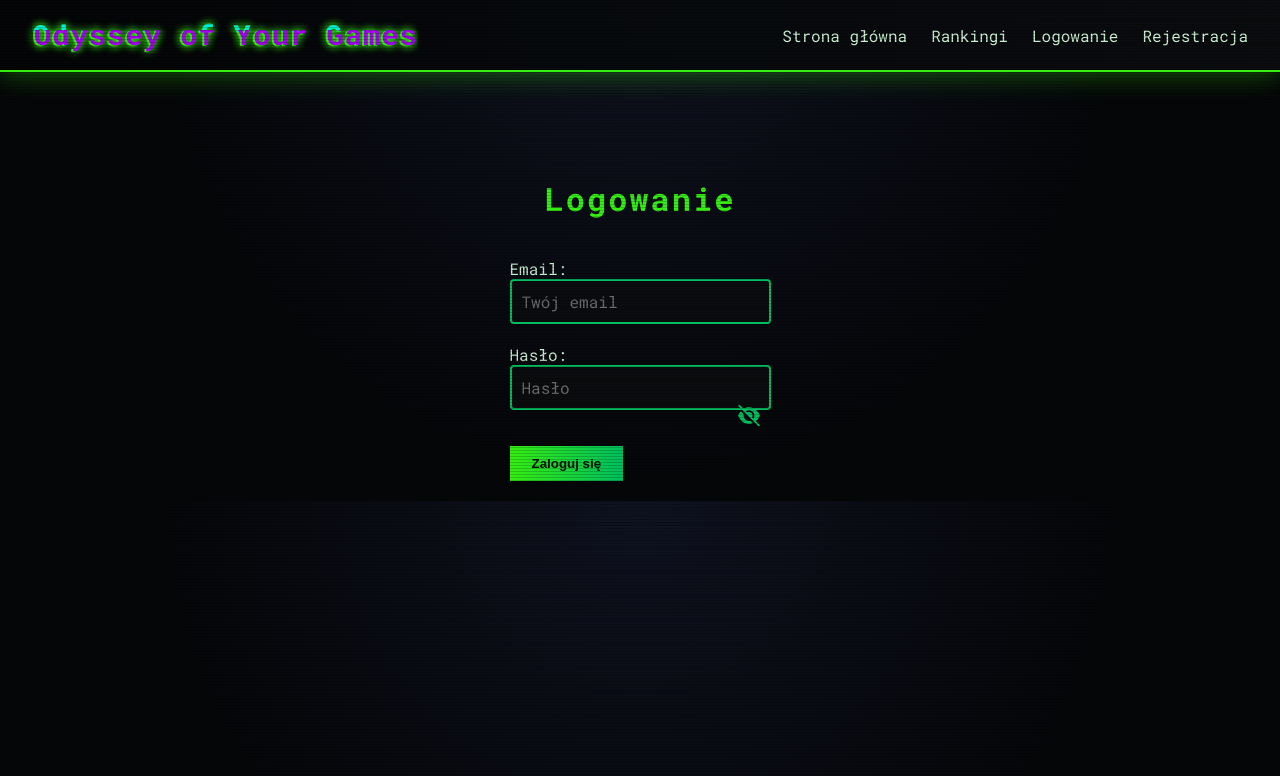
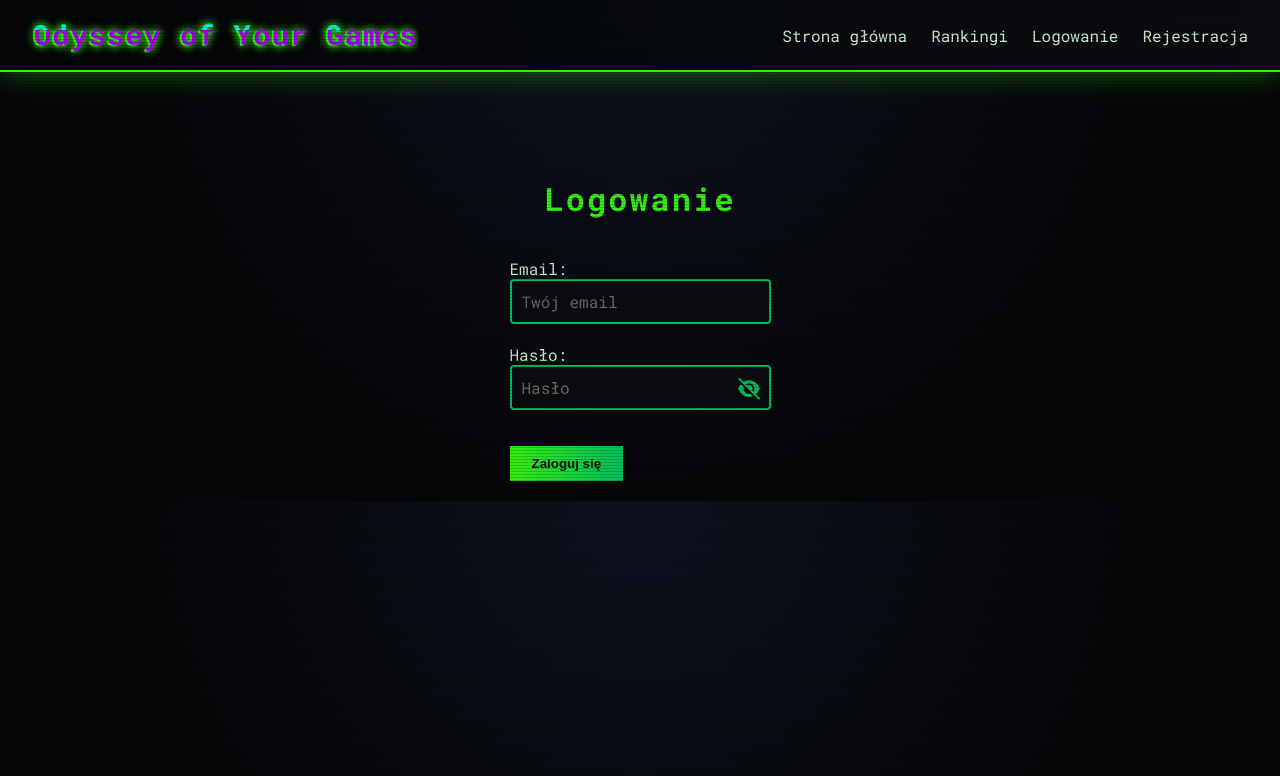
Before and after one commit to HI-CCUP/gut-games, a React (Vite) app in the folder react-app/: page /login in a window 1280 px wide. Shown: the top 776 px of the page. Built offline with nearby package versions, Linux system fonts and the light colour scheme; no server answers.

Commit message:
Fix Password eye

```diff
--- a/react-app/src/pages/Login.jsx
+++ b/react-app/src/pages/Login.jsx
@@ -2,7 +2,7 @@ import { useState } from "react";
 import { useNavigate } from "react-router-dom";
 import { useAuth } from "../context/AuthContext";
 import { login as loginRequest } from "../api/auth";
-import "../styles/Login.css";
+import "../styles/Form.css";
 import { FontAwesomeIcon } from "@fortawesome/react-fontawesome";
 import { faEye, faEyeSlash } from "@fortawesome/free-solid-svg-icons";
 
@@ -68,7 +68,7 @@ export default function Login() {
             <button
               type="button"
               onClick={handleTogglePassword}
-              className="showPassword"
+              className="showPassword_login"
             >
               <FontAwesomeIcon
                 icon={passwordType === "password" ? faEyeSlash : faEye}
--- a/react-app/src/pages/Register.jsx
+++ b/react-app/src/pages/Register.jsx
@@ -2,8 +2,7 @@ import { useState } from "react";
 import { useNavigate } from "react-router-dom";
 import { useAuth } from "../context/AuthContext";
 import { register as registerRequest } from "../api/auth";
-import "../styles/Login.css";
-import "../styles/Register.css";
+import "../styles/Form.css";
 import { FontAwesomeIcon } from "@fortawesome/react-fontawesome";
 import { faEye, faEyeSlash } from "@fortawesome/free-solid-svg-icons";
 
@@ -90,7 +89,7 @@ export default function Register() {
             <button
               type="button"
               onClick={handleTogglePassword}
-              className="showPassword"
+              className="showPassword_register"
             >
               <FontAwesomeIcon
                 icon={passwordType === "password" ? faEyeSlash : faEye}
--- a/react-app/src/styles/Login.css
+++ b/react-app/src/styles/Form.css
@@ -26,15 +26,16 @@
     font-size: 1rem;
 }
 
-.input-wrapper input:focus{
+.input-wrapper input:focus {
     outline: none;
     border-color: var(--neon-green);
 }
 
-.showPassword {
+.showPassword_login,
+.showPassword_register {
     position: absolute;
     right: 0.5em;
-    top: -50%;
+
     background: none;
     border: none;
     cursor: pointer;
@@ -43,14 +44,19 @@
     line-height: 1;
 }
 
-.showPassword:hover {
+.showPassword_login {
+    top: -5%;
+}
+
+.showPassword_register {
+    top: -5%;
+}
+
+.showPassword_login:hover,
+.showPassword_register:hover {
     box-shadow: none;
 }
 
-.input-wrapper button:hover{
-    transform: translateY(-50%);
-}
-
-.password-eye{
+.password-eye {
     color: var(--neon-green-soft);
 }
--- a/react-app/src/styles/Register.css
+++ /dev/null
@@ -1,3 +0,0 @@
-.password-eye{
-    transform: translateY(250%);
-}
```
